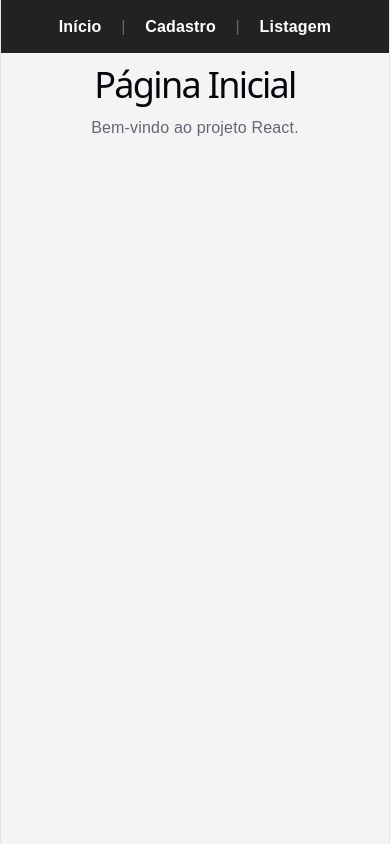
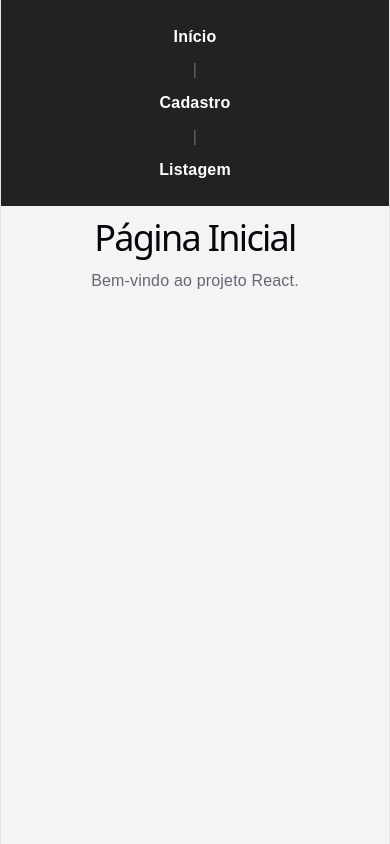
Before and after one commit to mattheuo/frontend-react-avaliacao, a React (Vite) app: page / in a window 390 px wide. Built offline with nearby package versions, Linux system fonts and the light colour scheme.

Commit message:
style: adicionar responsividade

```diff
--- a/src/pages/Listagem.jsx
+++ b/src/pages/Listagem.jsx
@@ -30,11 +30,10 @@ function Listagem() {
             <h1>Lista de Usuários</h1>
 
             {usuarios.map((usuario) => (
-        <div key={usuario.id}>
-          <h3>{usuario.name}</h3>
-          <p>Email: {usuario.email}</p>
-          <p>Cidade: {usuario.address.city}</p>
-        </div>
+                <UserCard
+                    key={usuario.id}
+                    usuario={usuario}
+                />
             ))}
         </div>
     );
--- a/src/styles/global.css
+++ b/src/styles/global.css
@@ -37,5 +37,16 @@ nav a:hover {
     margin-bottom: 20px;
     padding: 15px;
     border-radius: 10px;
-  box-shadow: 0 2px 8px rgba(0,0,0,0.1);
+    box-shadow: 0 2px 8px rgba(0, 0, 0, 0.1);
 }
+
+@media (max-width: 768px) {
+    nav a {
+        display: block;
+        margin: 10px 0;
+    }
+
+    .container {
+        padding: 10px;
+    }
+}
```
Lines whose indentation alone changed are shown as unchanged.
